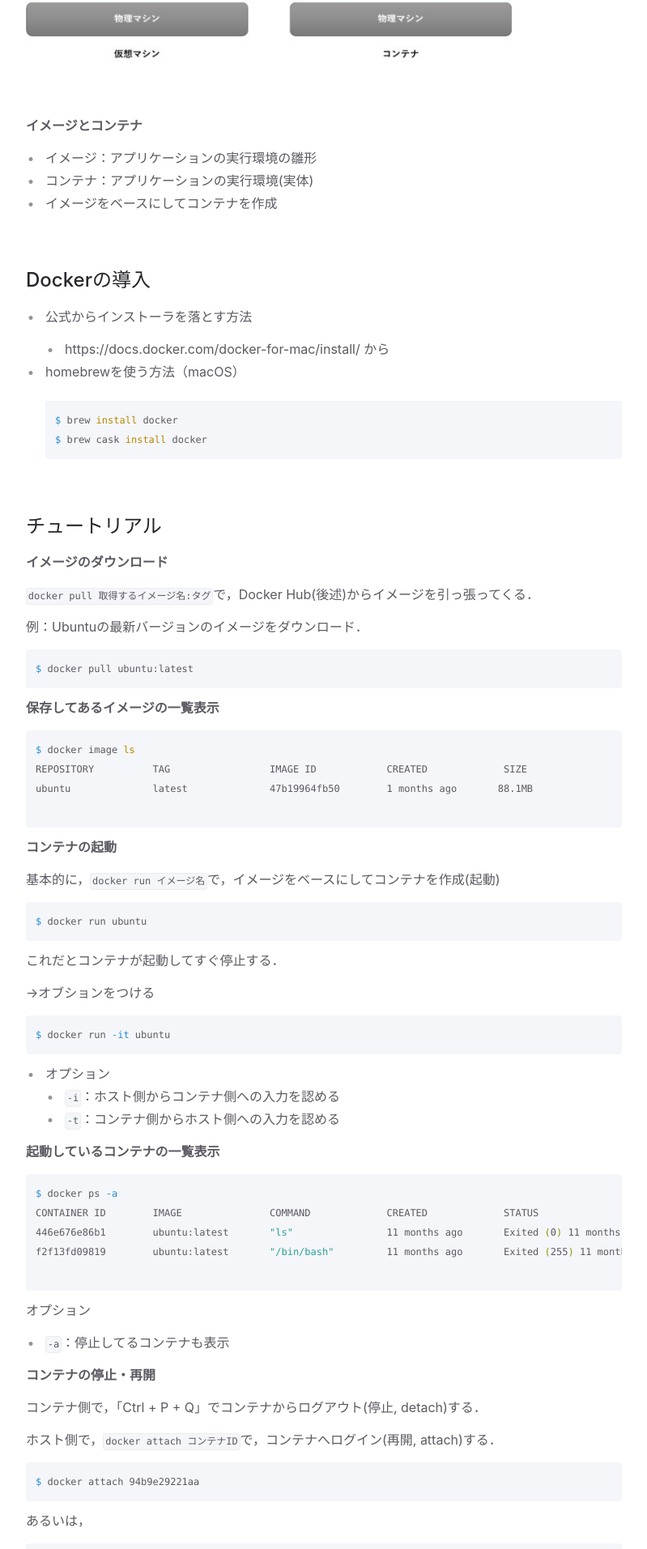
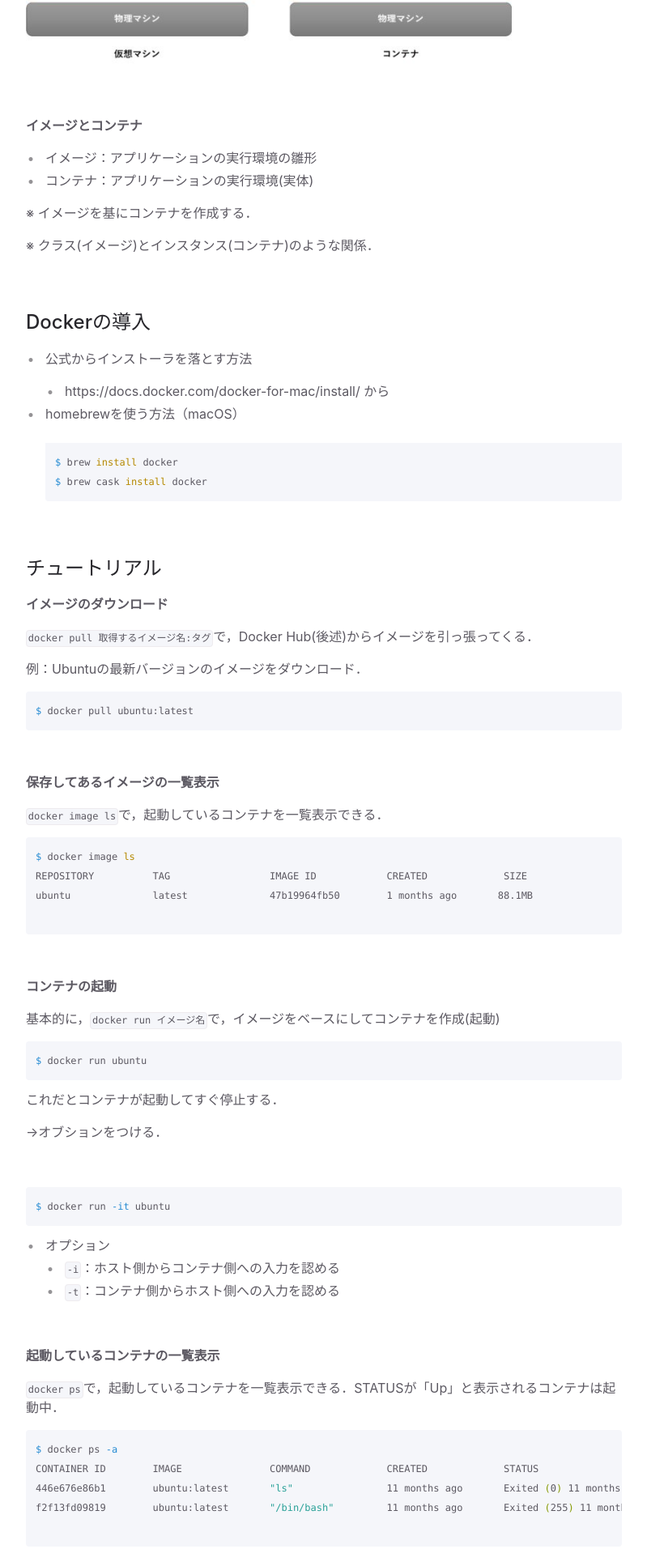
Before and after one commit to imai-laboratory/b4_induction_training, a Jekyll site: the page built from docs/devops/dockder.md, in a window 1280 px wide. Shown: the part 1075-2988 px from the top of the page at 81% size, without its empty margins (372-1171 px from the left). Built offline with Jekyll 4.4.1, drawn with Linux system fonts in a browser that asks for light colours; some of the changed text lies outside the part shown.

Commit message:
Update docs/devops/docker.md

````diff
--- a/docs/devops/dockder.md
+++ b/docs/devops/dockder.md
@@ -34,9 +34,10 @@ nav_order: 3
 
 - イメージ：アプリケーションの実行環境の雛形
 - コンテナ：アプリケーションの実行環境(実体)
-- イメージをベースにしてコンテナを作成
 
+※ イメージを基にコンテナを作成する．
 
+※ クラス(イメージ)とインスタンス(コンテナ)のような関係．
 
 
 <br>
@@ -71,9 +72,11 @@ nav_order: 3
 $ docker pull ubuntu:latest
 ```
 
-
+<br>
 
 **保存してあるイメージの一覧表示**
+
+`docker image ls`で，起動しているコンテナを一覧表示できる．
 
 ```bash
 $ docker image ls
@@ -82,7 +85,7 @@ ubuntu              latest              47b19964fb50        1 months ago       8
 
 ```
 
-
+<br>
 
 **コンテナの起動**
 
@@ -94,9 +97,9 @@ $ docker run ubuntu
 
 これだとコンテナが起動してすぐ停止する．
 
-→オブションをつける
+→オブションをつける．
 
-
+<br>
 
 ```bash
 $ docker run -it ubuntu
@@ -108,9 +111,11 @@ $ docker run -it ubuntu
   - `-i`：ホスト側からコンテナ側への入力を認める
   - `-t`：コンテナ側からホスト側への入力を認める
 
-
+<br>
 
 **起動しているコンテナの一覧表示**
+
+`docker ps`で，起動しているコンテナを一覧表示できる．STATUSが「Up」と表示されるコンテナは起動中．
 
 ```bash
 $ docker ps -a
@@ -120,15 +125,11 @@ f2f13fd09819        ubuntu:latest       "/bin/bash"         11 months ago
 
 ```
 
-
-
 オプション
 
 - `-a`：停止してるコンテナも表示
 
-
-
-
+<br>
 
 **コンテナの停止・再開**
 
@@ -166,8 +167,6 @@ DockerでNVIDIA社製のGPUを使いたいときに用いる
 
 [https://hub.docker.com/](https://hub.docker.com/)
 
-
-
 - 様々なイメージがあるサイト
 - 取得したいイメージを検索
 - 自分で作ったイメージをアップロードも可能
````
Also changed, not shown: other parts of docs/devops/dockder.md (+2 -2 lines).
